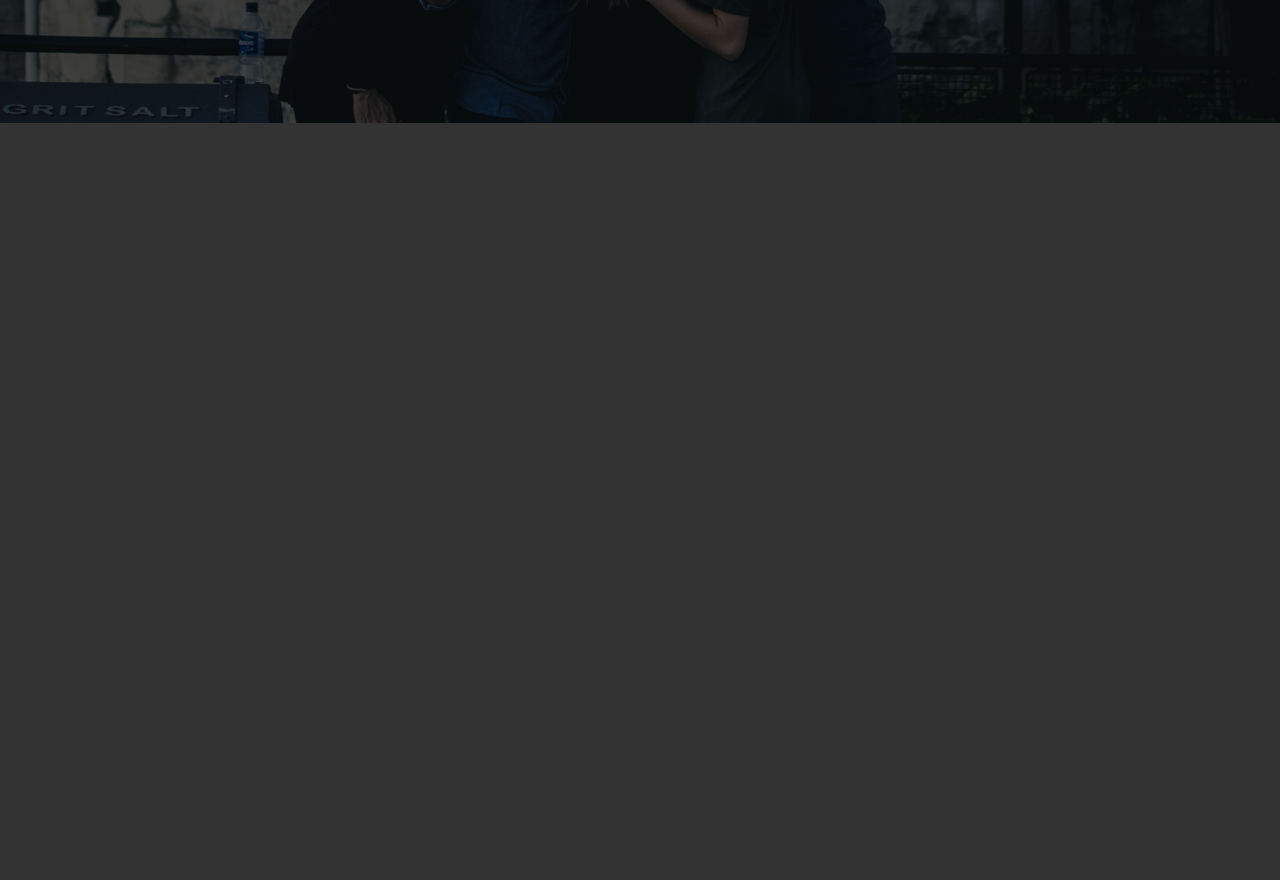
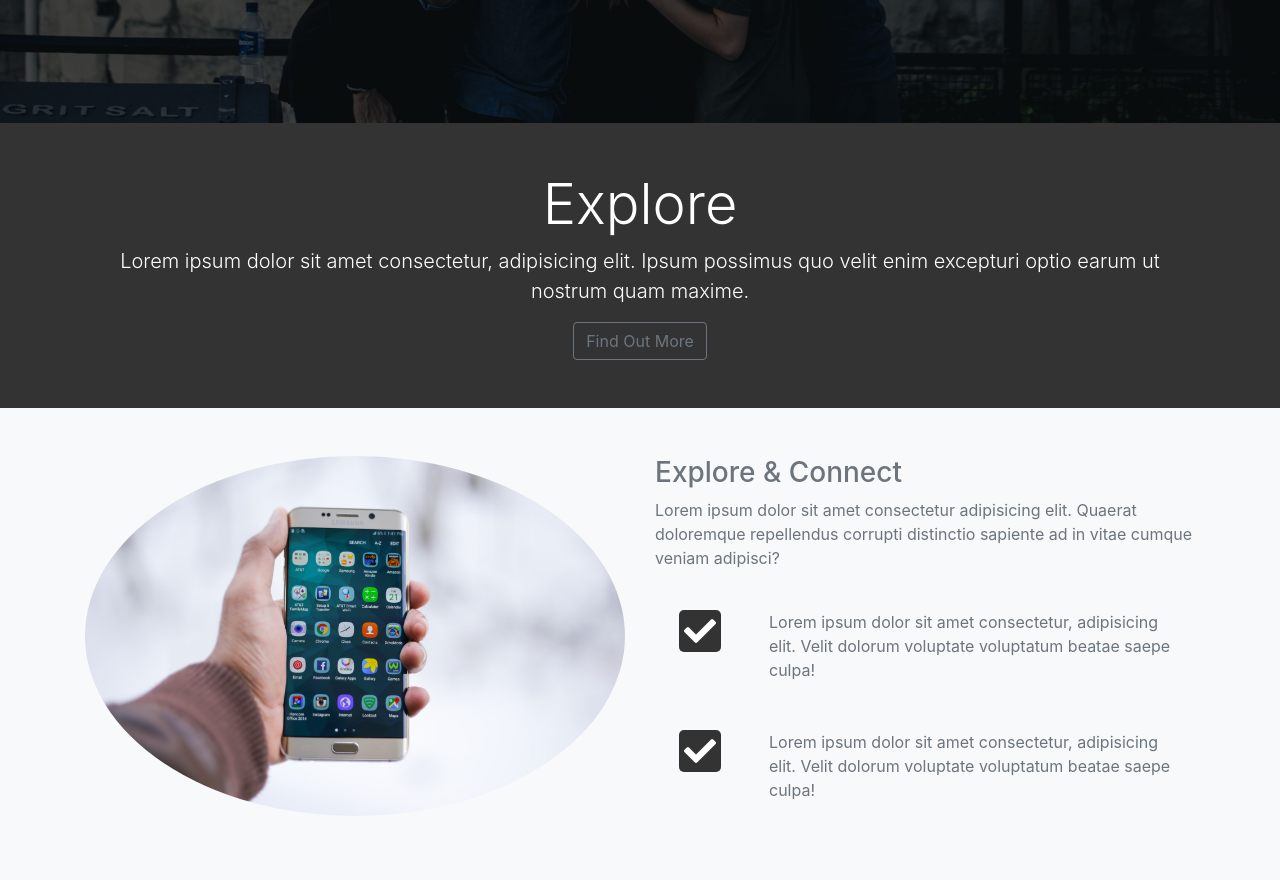
Before and after one commit to imoishi/looplab, a plain HTML site: page index.html in a window 1280 px wide. Shown: the part 577-1457 px from the top of the page. Before the commit the page ends 800 px from the top, so only its background shows below. Drawn offline with Linux system fonts and the light colour scheme.

Commit message:
complete explore section

```diff
--- a/css/style.css
+++ b/css/style.css
@@ -39,3 +39,10 @@ body{
   padding: 5px;
   border-radius: 5px;
 }
+
+#explore-section .fas, #share-section .fas {
+  background: #333;
+  color: #fff;
+  padding: 5px;
+  border-radius: 5px;
+}
--- a/index.html
+++ b/index.html
@@ -102,6 +102,55 @@
   </header>
 
 
+  <!-- explore head -->
+  <section id="explore-head-section">
+    <div class="container">
+      <div class="row">
+        <div class="col text-center py-5">
+          <h1 class="display-4">Explore</h1>
+          <p class="lead">
+            Lorem ipsum dolor sit amet consectetur, adipisicing elit. Ipsum possimus quo velit enim excepturi optio earum ut nostrum quam maxime.
+          </p>
+          <a href="#" class="btn btn-outline-secondary">Find Out More</a>
+        </div>
+      </div>
+    </div>
+  </section>
+
+
+  <!-- explore section -->
+  <section id="explore-section" class="bg-light text-muted py-5">
+    <div class="container">
+      <div class="row">
+        <div class="col-md-6">
+          <img src="img/explore-section1.jpg" alt="" class="img-fluid mb-3 rounded-circle">
+        </div>
+        <div class="col-md-6">
+          <h3>Explore & Connect</h3>
+          <p>Lorem ipsum dolor sit amet consectetur adipisicing elit. Quaerat doloremque repellendus corrupti distinctio sapiente ad in vitae cumque veniam adipisci?</p>
+          <div class="d-flex">
+            <div class="p-4 align-self-start">
+              <i class="fas fa-check fa-2x"></i>
+            </div>
+            <div class="p-4 align-self-end">
+              Lorem ipsum dolor sit amet consectetur, adipisicing elit. Velit dolorum voluptate voluptatum beatae saepe culpa!
+            </div>
+          </div>
+
+          <div class="d-flex">
+            <div class="p-4 align-self-start">
+              <i class="fas fa-check fa-2x"></i>
+            </div>
+            <div class="p-4 align-self-end">
+              Lorem ipsum dolor sit amet consectetur, adipisicing elit. Velit dolorum voluptate voluptatum beatae saepe culpa!
+            </div>
+          </div>
+        </div>
+      </div>
+    </div>
+  </section>
+
+
 
   <script src="js/jquery-3.4.1.js"></script>
   <script src="js/bootstrap.js"></script>
```
